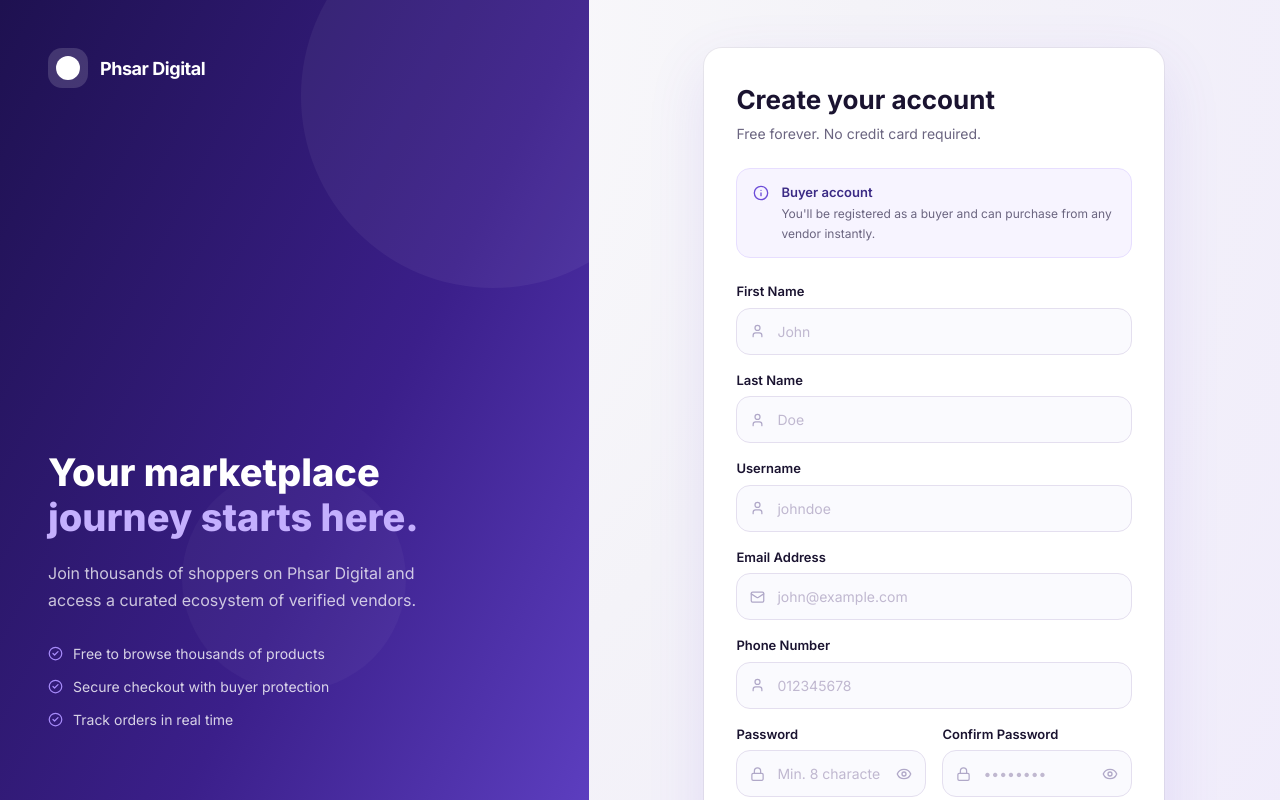
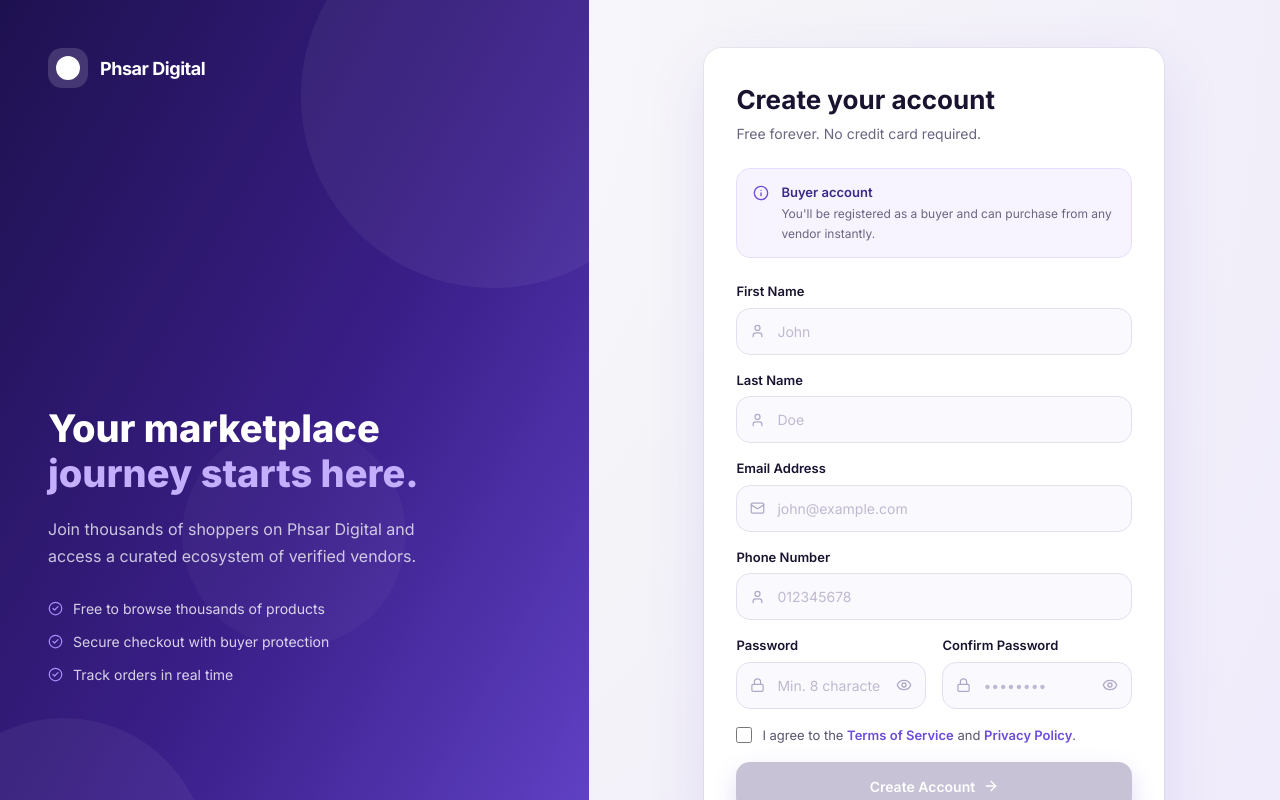
Before and after one commit to taingsengkim/phsardigital-final, a Next.js app: page /auth/register in a window 1280 px wide. Shown: the top 800 px of the page. Built offline with nearby package versions, Linux system fonts and the light colour scheme.

Commit message:
Remove username field

```diff
--- a/app/(auth)/auth/register/page.tsx
+++ b/app/(auth)/auth/register/page.tsx
@@ -24,7 +24,6 @@ const registerSchema = z
   .object({
     firstName: z.string().trim().min(1, "First name is required."),
     lastName: z.string().trim().min(1, "Last name is required."),
-    username: z.string().trim().min(1, "Username is required."),
     email: z.string().trim().email("Enter a valid email address."),
     phoneNumber: z
       .string()
@@ -61,7 +60,6 @@ export default function RegisterPage() {
     defaultValues: {
       firstName: "",
       lastName: "",
-      username: "",
       email: "",
       phoneNumber: "",
       password: "",
@@ -86,7 +84,6 @@ export default function RegisterPage() {
 
     try {
       await registerUser({
-        username: values.username.trim(),
         password: values.password,
         confirmPassword: values.confirmPassword,
         email: values.email.trim(),
@@ -249,20 +246,7 @@ export default function RegisterPage() {
                   />
                 </Field>
 
-                <Field
-                  label="Username"
-                  htmlFor="username"
-                  error={errors.username?.message}
-                >
-                  <InputBox
-                    id="username"
-                    icon={<User size={15} className="text-[#B0A8C8]" />}
-                    inputProps={register("username")}
-                    placeholder="johndoe"
-                    autoComplete="username"
-                    error={errors.username?.message}
-                  />
-                </Field>
+
 
                 <Field
                   label="Email Address"
```
